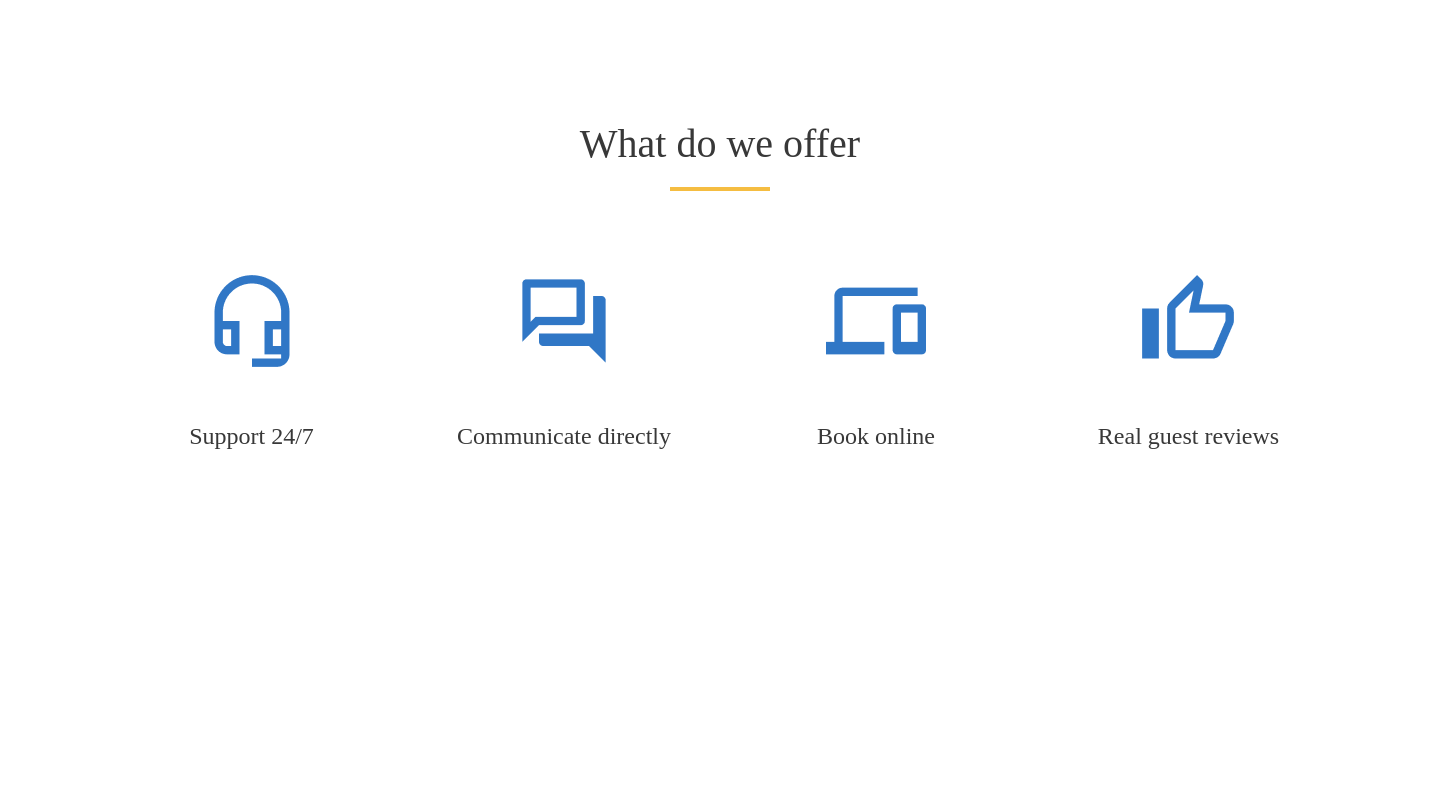
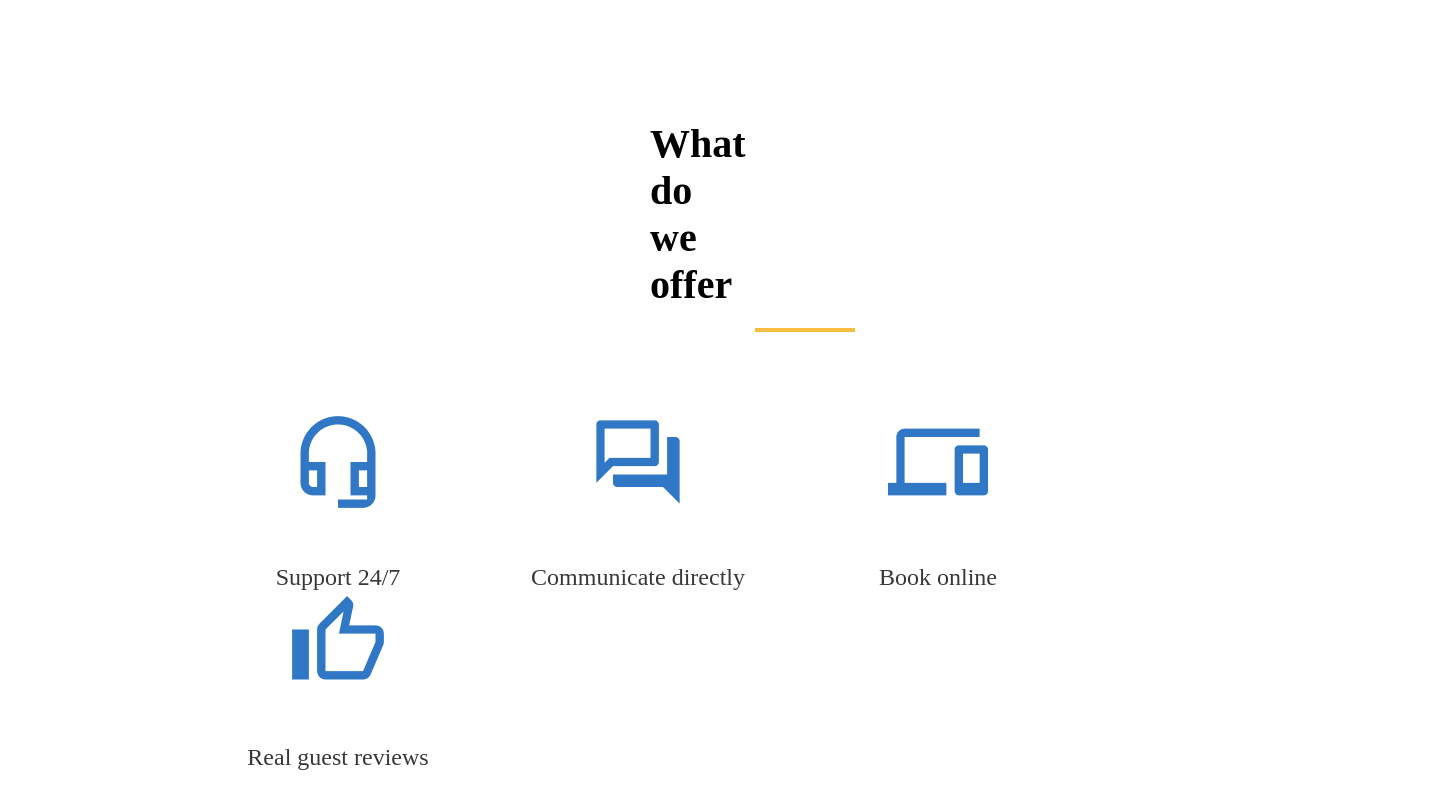
Before and after one commit to mashakhombak/if-html, a website: page index.html in a window 1280 px wide. Shown: the whole page, 1440 px wide, since content can reach past the window. Drawn offline with Linux system fonts and the light colour scheme.

Commit message:
Fixed remarks

```diff
--- a/index.html
+++ b/index.html
@@ -10,25 +10,29 @@
     <link rel="stylesheet" href="./styles/styles.css" />
   </head>
   <body>
-    <div class="advantages">
-      <p>What do we offer</p>
+    <div class="advantages-container">
+      <div class="advantages-name-container">
+        <h2>What do we offer</h2>
         <hr />
-      <div class="support">
+      </div>
+      <div class="advantages-content-container">
+        <div class="advantages-content-item">
           <img src="./image/headset-mic-outlined.png" alt="support" />
           <p>Support 24/7</p>
         </div>
-      <div class="communication">
+        <div class="advantages-content-item">
           <img src="./image/forum-outlined.png" alt="Communicate directly" />
           <p>Communicate directly</p>
         </div>
-      <div class="booking">
+        <div class="advantages-content-item">
           <img src="./image/devices-outlined.png" alt="Book online" />
           <p>Book online</p>
         </div>
-      <div class="reviews">
+        <div class="advantages-content-item">
           <img src="./image/thumb-up-alt-outlined.png" alt="Real guest reviews" />
           <p>Real guest reviews</p>
         </div>
       </div>
+    </div>
   </body>
 </html>
--- a/styles/styles.css
+++ b/styles/styles.css
@@ -1,89 +1,42 @@
 * {
   margin: 0;
+  padding: 0;
+  box-sizing: border-box;
 }
-p {
+
+.advantages-name-container {
+  padding: 120px 650px 0;
+}
+
+.advantages-name-container h2 {
+  font-size: 40px;
+}
+
+.advantages-name-container hr {
+  width: 100px;
+  height: 4px;
+  background-color: #f5bd41;
+  margin: 20px 105px 0;
+  border: 0;
+}
+
+.advantages-content-container{
+  margin: 80px 190px 122px;
+}
+
+.advantages-content-item{
+  display: inline-block;
+  width: 296px;
+  height: 180px;
+}
+
+.advantages-content-item p {
   color: #383838;
   font-size: 24px;
   text-align: center;
-}
-.advantages {
-  width: 1440px;
-  height: 569px;
-}
-.advantages > p {
-  width: 306px;
-  height: 47px;
-  padding-top: 120px;
-  padding-left: 567px;
-  padding-right: 567px;
-  font-size: 40px;
-}
-.advantages hr {
-  width: 100px;
-  height: 4px;
-  background-color: #f5bd41;
-  margin-top: 20px;
-  margin-left: 670px;
-  margin-right: 670px;
-  border: 0;
-}
-.advantages img {
-  padding-bottom: 48px;
-  padding-left: 98px;
-  padding-right: 98px;
-}
-.support {
-  width: 296px;
-  height: 176px;
-  float: left;
-  margin: 80px 16px 122px 104px;
-}
-.support p {
-  padding-left: 77px;
-  padding-right: 78px;
-  width: 141px;
   height: 28px;
 }
-.communication {
-  width: 296px;
-  height: 178px;
-  float: left;
-  margin-top: 80px;
-  margin-right: 16px;
-  margin-bottom: 120px;
-}
-.communication p {
-  padding-bottom: 2px;
-  width: 296px;
-  height: 28px;
-}
-.booking {
-  width: 296px;
-  height: 184px;
-  float: left;
-  margin-top: 80px;
-  margin-right: 16px;
-  margin-bottom: 114px;
-}
-.booking p {
-  padding-left: 64px;
-  padding-right: 64px;
-  padding-bottom: 8px;
-  width: 168px;
-  height: 28px;
-}
-.reviews {
-  width: 296px;
-  height: 183px;
-  float: left;
-  margin-top: 80px;
-  margin-right: 104px;
-  margin-bottom: 115px;
-}
-.reviews p {
-  padding-left: 36px;
-  padding-right: 35px;
-  padding-bottom: 7px;
-  width: 225px;
-  height: 28px;
-}
+
+.advantages-content-item img {
+  padding: 0 98px 48px;
+ }
```
Lines whose indentation alone changed are shown as unchanged.
